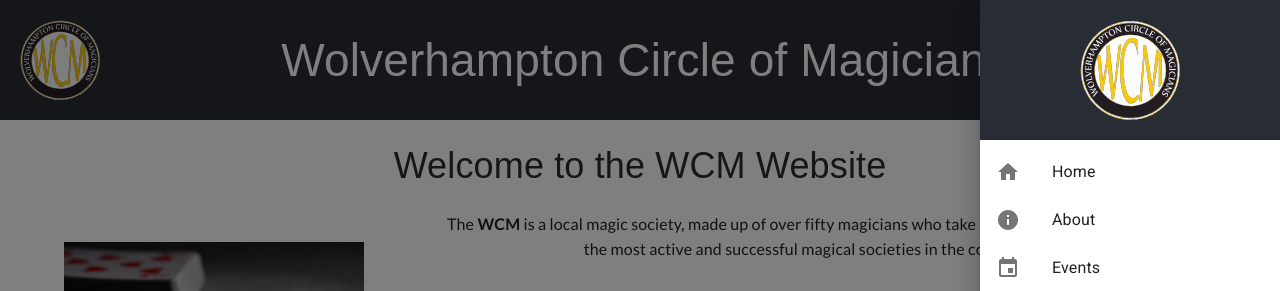
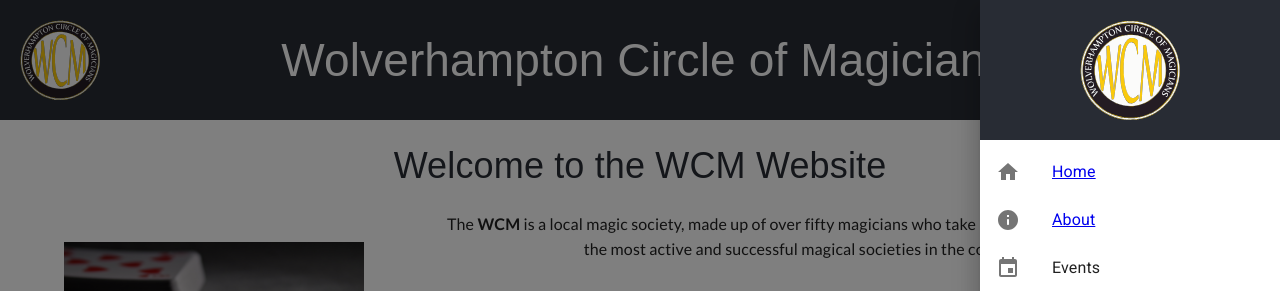
Before and after one commit to LeeRaybone/wcmMagicDemo, a React (Create React App) app: page / in a window 1280 px wide. Both pictures are taken after a click on the icon 1224 px from the left and 54 px from the top of the page. Shown: the top 291 px of the page. Built offline with nearby package versions, Linux system fonts and the light colour scheme; no server answers; a web font is replaced by a local one.

Commit message:
redirects

```diff
--- a/src/App.tsx
+++ b/src/App.tsx
@@ -55,7 +55,7 @@
                         </nav>
                         <Header openMenu={toggleDrawer} />
                         <Routes>
-                            <Route path="/" element={<HomePage />} />
+                            <Route index path="/" element={<HomePage />} />
                             <Route path="/contact" element={<Contact />} />
                             <Route path="/about" element={<About />} />
                             <Route path="/events" element={<Events />} />
--- a/src/components/Menu/Menu.tsx
+++ b/src/components/Menu/Menu.tsx
@@ -1,4 +1,5 @@
 import React, { useContext } from 'react';
+import { Link } from 'react-router-dom';
 import EventsIcon from '@mui/icons-material/Event';
 import JoinIcon from '@mui/icons-material/Group';
 import HomeIcon from '@mui/icons-material/Home';
@@ -38,20 +39,24 @@
             </div>
             <List>
                 <ListItem disablePadding>
-                    <ListItemButton href="/">
+                    <Link to="/">
+                        <ListItemButton>
                             <ListItemIcon>
                                 <HomeIcon />
                             </ListItemIcon>
                             <ListItemText primary="Home" />
                         </ListItemButton>
+                    </Link>
                 </ListItem>
                 <ListItem disablePadding>
-                    <ListItemButton href="/About">
+                    <Link to="/about">
+                        <ListItemButton>
                             <ListItemIcon>
                                 <AboutIcon />
                             </ListItemIcon>
                             <ListItemText primary="About" />
                         </ListItemButton>
+                    </Link>
                 </ListItem>
                 <ListItem disablePadding>
                     <ListItemButton href="/Events">
```
Lines whose indentation alone changed are shown as unchanged.
